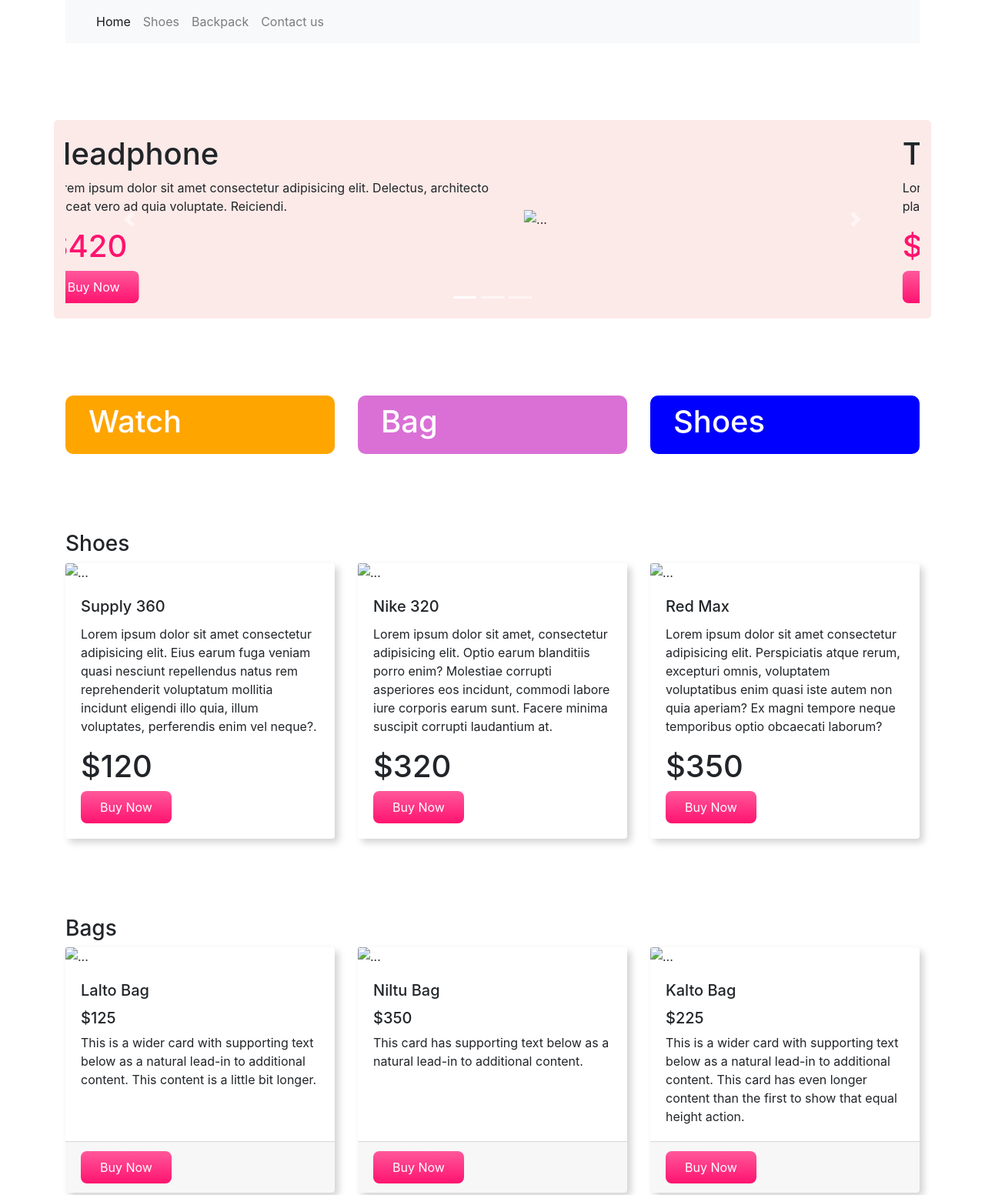
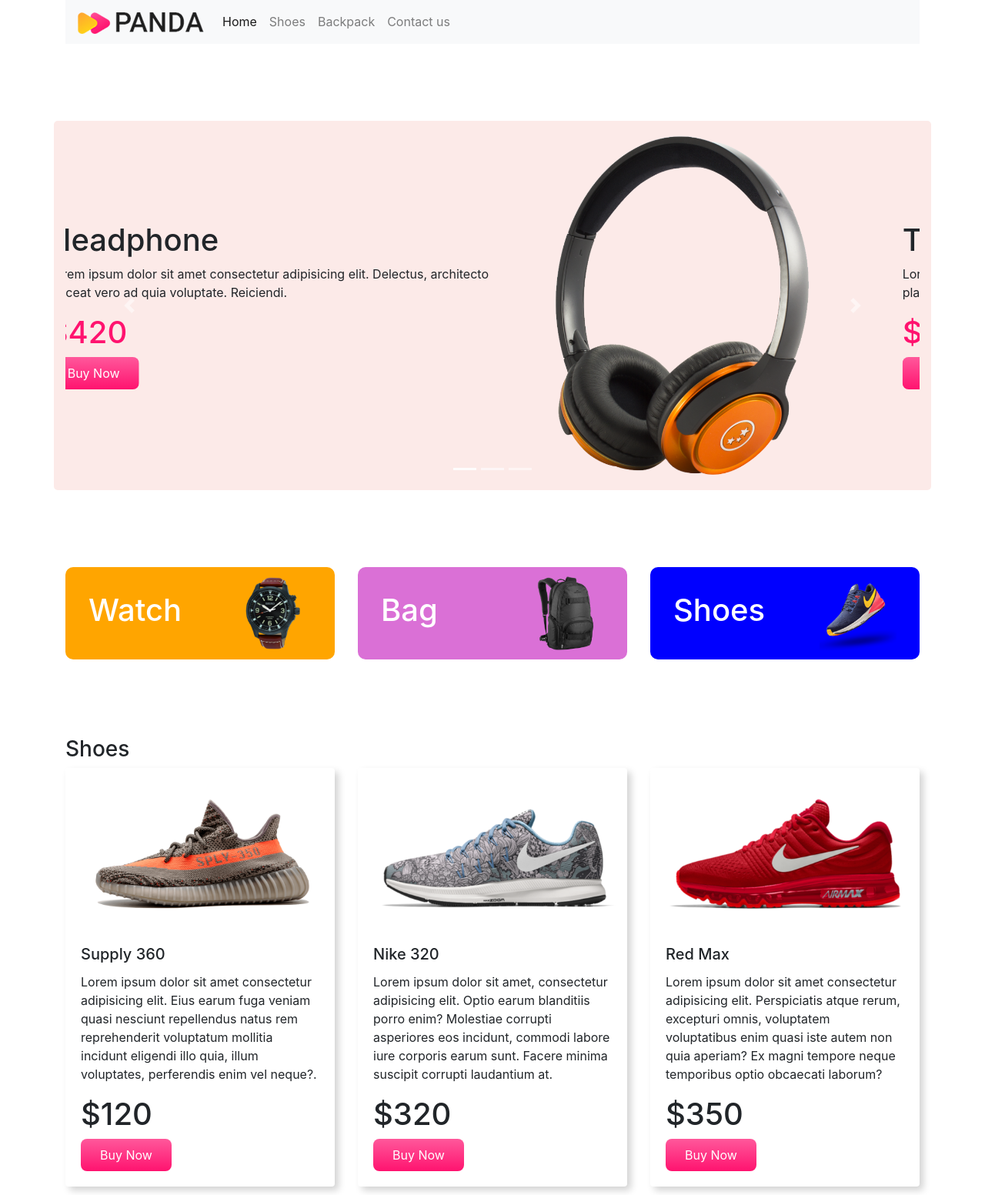
Before and after one commit to mycripto/Panda, a plain HTML site: page index.html in a window 1280 px wide. Shown: the top 1553 px of the page at 77% size. Drawn offline with nearby package versions, Linux system fonts and the light colour scheme; the site is published under a folder, as on GitHub Pages, so addresses that start at the root find nothing.

Commit message:
Image path fixed

```diff
--- a/index.html
+++ b/index.html
@@ -17,7 +17,7 @@
   <div class="container">
     <nav class="navbar navbar-expand-lg navbar-light bg-light">
       <a class="navbar-brand" href="#">
-        <img src="/images/logo.png" alt="">
+        <img src="./images/logo.png" alt="">
       </a>
       <button class="navbar-toggler" type="button" data-toggle="collapse" data-target="#navbarNav"
         aria-controls="navbarNav" aria-expanded="false" aria-label="Toggle navigation">
@@ -58,7 +58,7 @@
               <button class="buy-now-btn">Buy Now</button>
             </div>
             <div class="col-md-5">
-              <img src="/images/banner-images/headphone.png" class="d-block w-100" alt="...">
+              <img src="./images/banner-images/headphone.png" class="d-block w-100" alt="...">
             </div>
           </div>
         </div>
@@ -70,7 +70,7 @@
               <h1 class="price">$1200</h1>
               <button class="buy-now-btn">Buy Now</button>
             </div>
-            <div class="col-md-5"><img src="/images/banner-images/tv.png" class="d-block w-100" alt="...">
+            <div class="col-md-5"><img src="./images/banner-images/tv.png" class="d-block w-100" alt="...">
             </div>
           </div>
         </div>
@@ -82,7 +82,7 @@
               <h1 class="price">$600</h1>
               <button class="buy-now-btn">Buy Now</button>
             </div>
-            <div class="col-md-5"><img src="/images/banner-images/xbox.png" class="d-block w-100" alt="...">
+            <div class="col-md-5"><img src="./images/banner-images/xbox.png" class="d-block w-100" alt="...">
             </div>
           </div>
         </div>
@@ -102,19 +102,19 @@
       <div class="col-md-4">
         <div class="d-flex justify-content-between align-items-center cat1">
           <h1>Watch</h1>
-        <img src="/images/categories/watch.png" alt="">
+        <img src="./images/categories/watch.png" alt="">
         </div>
       </div>
       <div class="col-md-4">
         <div class="cat2 d-flex justify-content-between align-items-center">
           <h1>Bag</h1>
-        <img src="/images/categories/bag.png" alt="">
+        <img src="./images/categories/bag.png" alt="">
         </div>
       </div>
       <div class="col-md-4">
         <div class="cat3 d-flex justify-content-between align-items-center">
           <h1>Shoes</h1>
-        <img src="/images/categories/shoes.png" alt="">
+        <img src="./images/categories/shoes.png" alt="">
         </div>
       </div>
     </div>
@@ -124,7 +124,7 @@
     <h3>Shoes</h3>
     <div class="card-deck">
       <div class="card">
-        <img src="/images/shoes/shoe-1.png" class="card-img-top" alt="...">
+        <img src="./images/shoes/shoe-1.png" class="card-img-top" alt="...">
         <div class="card-body">
           <h5 class="card-title">Supply 360</h5>
           <p class="card-text">Lorem ipsum dolor sit amet consectetur adipisicing elit. Eius earum fuga veniam quasi nesciunt repellendus natus rem reprehenderit voluptatum mollitia incidunt eligendi illo quia, illum voluptates, perferendis enim vel neque?.</p>
@@ -133,7 +133,7 @@
         </div>
       </div>
       <div class="card">
-        <img src="/images/shoes/shoe-2.png" class="card-img-top" alt="...">
+        <img src="./images/shoes/shoe-2.png" class="card-img-top" alt="...">
         <div class="card-body">
           <h5 class="card-title">Nike 320</h5>
           <p class="card-text">Lorem ipsum dolor sit amet, consectetur adipisicing elit. Optio earum blanditiis porro enim? Molestiae corrupti asperiores eos incidunt, commodi labore iure corporis earum sunt. Facere minima suscipit corrupti laudantium at.</p>
@@ -142,7 +142,7 @@
         </div>
       </div>
       <div class="card">
-        <img src="/images/shoes/shoe-3.png" class="card-img-top" alt="...">
+        <img src="./images/shoes/shoe-3.png" class="card-img-top" alt="...">
         <div class="card-body">
           <h5 class="card-title">Red Max</h5>
           <p class="card-text">Lorem ipsum dolor sit amet consectetur adipisicing elit. Perspiciatis atque rerum, excepturi omnis, voluptatem voluptatibus enim quasi iste autem non quia aperiam? Ex magni tempore neque temporibus optio obcaecati laborum?</p>
@@ -156,7 +156,7 @@
     <h3>Bags</h3>
     <div class="card-deck">
       <div class="card">
-        <img src="/images/bags/bag-1.png" class="card-img-top" alt="...">
+        <img src="./images/bags/bag-1.png" class="card-img-top" alt="...">
         <div class="card-body">
           <h5 class="card-title">Lalto Bag</h5>
           <h5>$125</h5>
@@ -167,7 +167,7 @@
         </div>
       </div>
       <div class="card">
-        <img src="/images/bags/bag-2.png" class="card-img-top" alt="...">
+        <img src="./images/bags/bag-2.png" class="card-img-top" alt="...">
         <div class="card-body">
           <h5 class="card-title">Niltu Bag</h5>
           <h5>$350</h5>
@@ -178,7 +178,7 @@
         </div>
       </div>
       <div class="card">
-        <img src="/images/bags/bag-3.png" class="card-img-top" alt="...">
+        <img src="./images/bags/bag-3.png" class="card-img-top" alt="...">
         <div class="card-body">
           <h5 class="card-title">Kalto Bag</h5>
           <h5>$225</h5>
```
